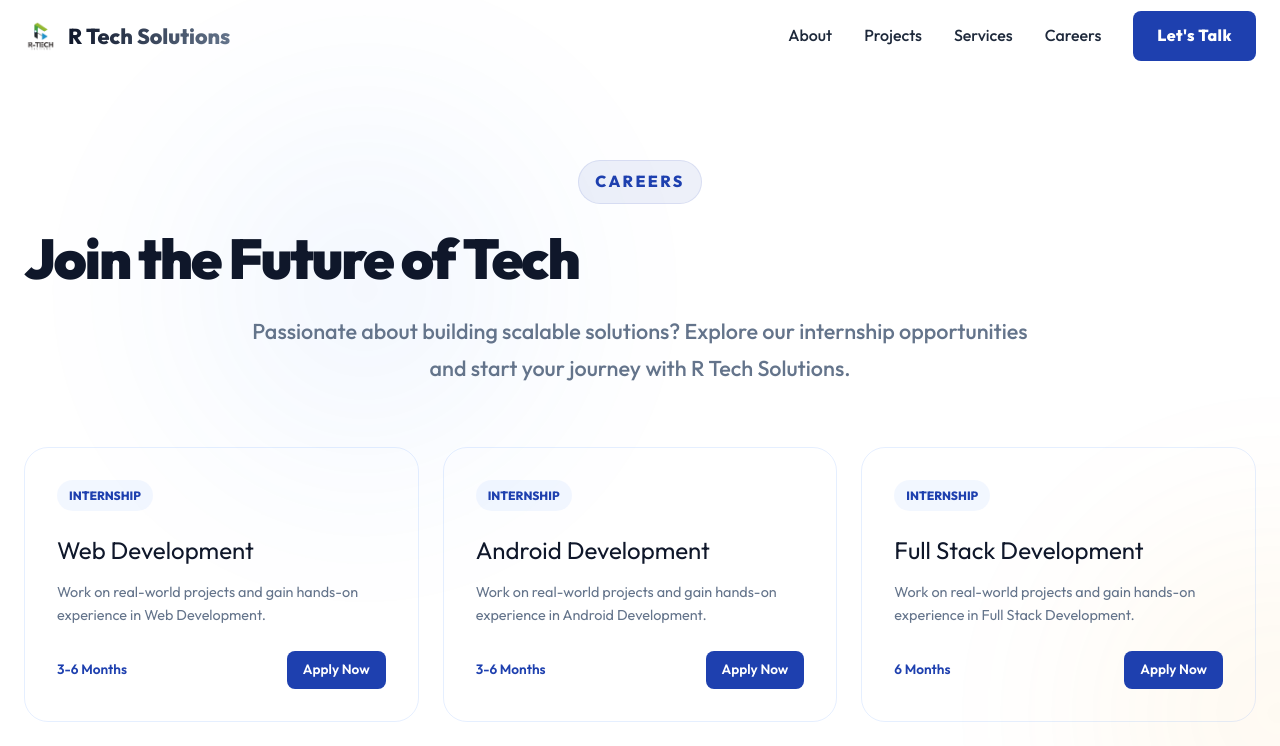
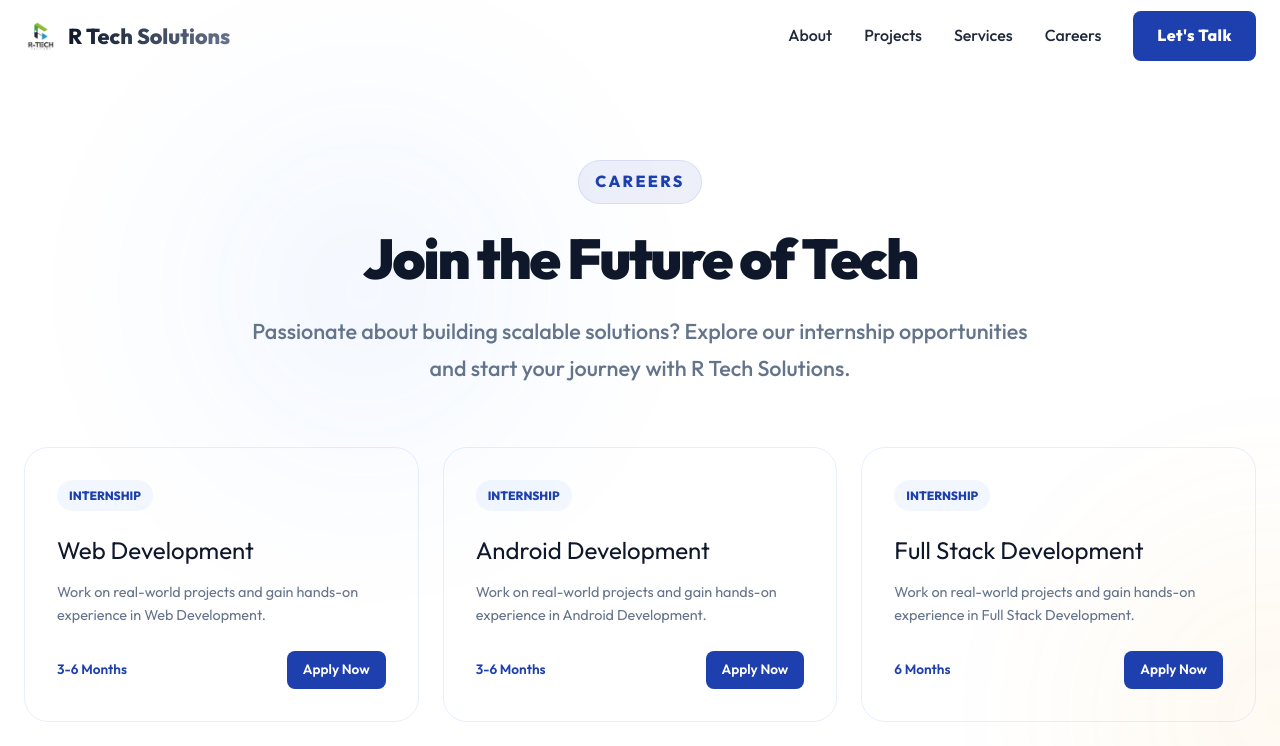
Before and after one commit to rushirakhe2027/New-R-TECH, a React (Vite) app: page /careers in a window 1280 px wide. Shown: the top 746 px of the page. Built offline with nearby package versions, Linux system fonts and the light colour scheme.

Commit message:
Fix white screen error (missing MessageCircle import), clean up commented code, and center Careers page header

```diff
--- a/src/components/Hero.jsx
+++ b/src/components/Hero.jsx
@@ -38,9 +38,7 @@ const Hero = () => {
               <a href="https://wa.me/918421812027" target="_blank" rel="noopener noreferrer" className="btn btn-primary btn-large">
                 Start Your Project
               </a>
-{/* <Link to="/hackathons" className="btn btn-outline btn-large">
-                Explore Buildathons
-              </Link> */}
+
             </div>
 
             <div className="hero-trusted-by">
--- a/src/components/Navbar.jsx
+++ b/src/components/Navbar.jsx
@@ -28,7 +28,7 @@ const Navbar = () => {
             <a href="/#about" onClick={() => setIsOpen(false)}>About</a>
             <Link to="/projects" onClick={() => setIsOpen(false)}>Projects</Link>
             <a href="/#services" onClick={() => setIsOpen(false)}>Services</a>
-{/* <Link to="/hackathons" onClick={() => setIsOpen(false)}>Hackathons</Link> */}
+
             <Link to="/careers" onClick={() => setIsOpen(false)}>Careers</Link>
           </div>
           <div className="nav-right">
--- a/src/components/ProjectsSection.jsx
+++ b/src/components/ProjectsSection.jsx
@@ -1,6 +1,6 @@
 import React from 'react';
 import { Link } from 'react-router-dom';
-import { Sparkles, ArrowRight, Code2, FileText, CheckCircle } from 'lucide-react';
+import { Sparkles, ArrowRight, Code2, FileText, CheckCircle, MessageCircle } from 'lucide-react';
 import './ProjectsSection.css';
 
 const ProjectsSection = () => {
--- a/src/pages/Careers.jsx
+++ b/src/pages/Careers.jsx
@@ -20,7 +20,7 @@ const Careers = () => {
         <div className="container">
           <div className="careers-header morph-slide-up" style={{ textAlign: 'center', marginBottom: '60px' }}>
             <span className="badge">Careers</span>
-            <h1 className="hero-title" style={{ fontSize: '3.5rem' }}>Join the <span className="text-gradient-premium">Future</span> of Tech</h1>
+            <h1 className="hero-title" style={{ fontSize: '3.5rem', textAlign: 'center', margin: '0 auto 24px auto' }}>Join the <span className="text-gradient-premium">Future</span> of Tech</h1>
             <p className="section-subtitle">
               Passionate about building scalable solutions? Explore our internship opportunities
               and start your journey with R Tech Solutions.
```
